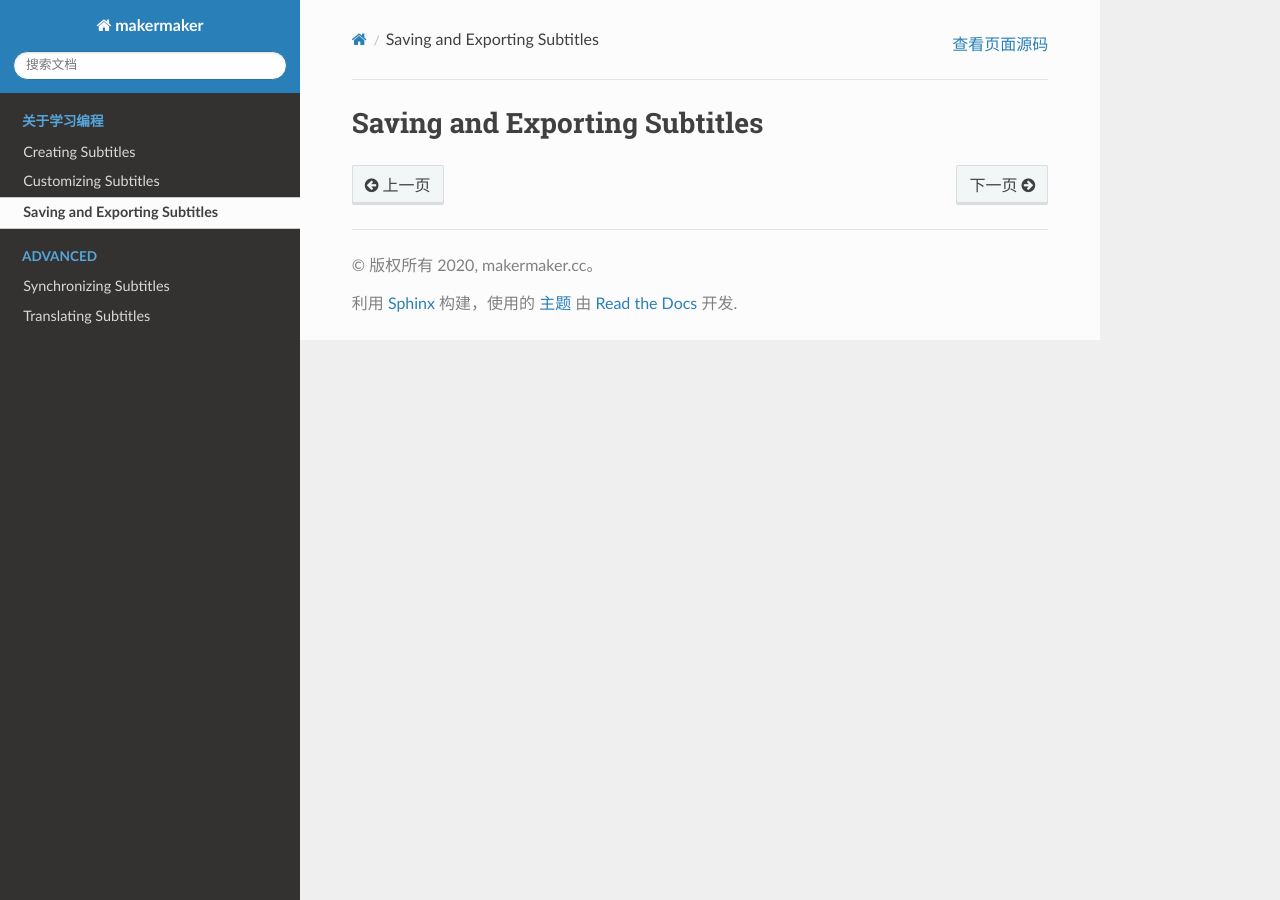
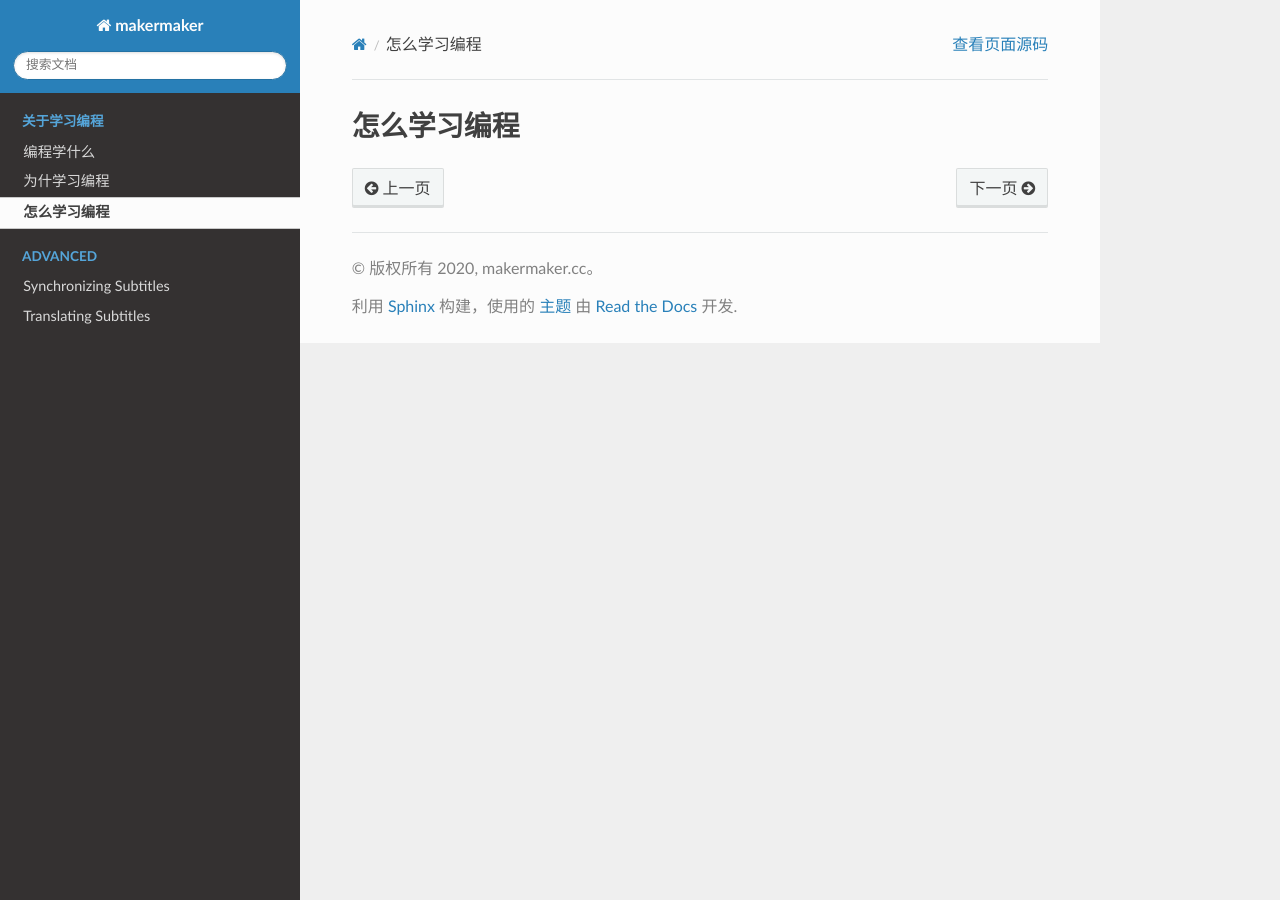
Before and after one commit to chinamengfeixiang/imakermaker, a Sphinx documentation site: the page built from docs/source/howing.rst, in a window 1280 px wide. Built offline with Sphinx 7.4.7 and the Read the Docs theme 2.0.0, drawn with Linux system fonts in a browser that asks for light colours.

Commit message:
change a lot

```diff
--- a/docs/source/howing.rst
+++ b/docs/source/howing.rst
@@ -1,4 +1,4 @@
-.. _save:
+.. _how:
 
-Saving and Exporting Subtitles
+怎么学习编程
 ================================
--- a/docs/source/whating.rst
+++ b/docs/source/whating.rst
@@ -1,6 +1,6 @@
-.. _create:
+.. _what:
 
-Creating Subtitles
+编程学什么
 ===================
 
 .. table:: Skill Table
--- a/docs/source/whying.rst
+++ b/docs/source/whying.rst
@@ -1,4 +1,4 @@
-.. _customize:
+.. _why:
 
-Customizing Subtitles
+为什学习编程
 ======================
```
